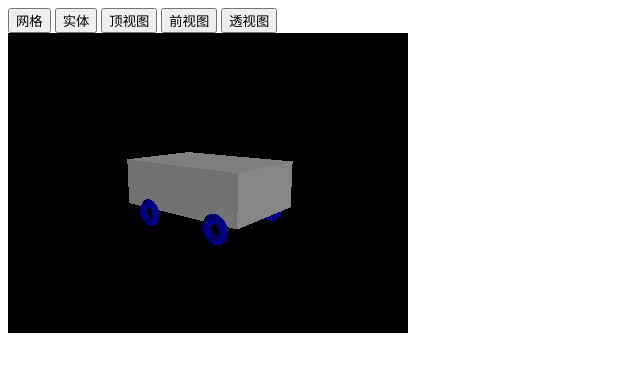
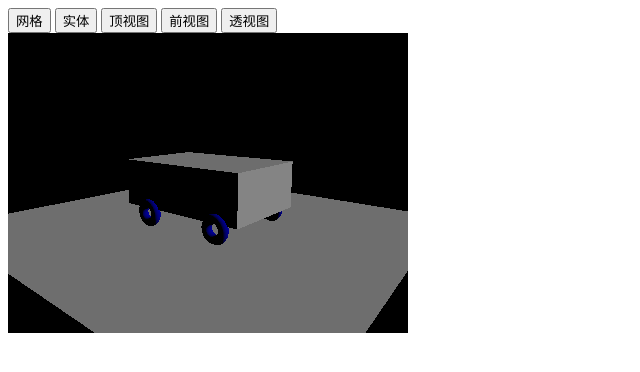
Before and after one commit to Woosa-zeng/threejsdemo, a website: page src/index.html in a window 1280 px wide. Shown: the whole page, without its empty margins (0-640 px from the left). Drawn offline with nearby package versions, Linux system fonts and the light colour scheme.

Commit message:
addlightsandshadow

```diff
--- a/src/index.html
+++ b/src/index.html
@@ -15,7 +15,7 @@
 <script>
 
 var scene, camera, renderer;
-var geometry, material, mesh;
+var geometry, material, mesh, plane;
 
 
 init();
@@ -48,12 +48,24 @@ function init() {
     camera = new THREE.PerspectiveCamera(45, 4/3, 1, 1000);
     //相机位置
     camera.position.set(-6, 1.5, 5);
-    // camera.position.set(0, 5, 0); 顶视
-    // camera.position.set(5, 0, 0); 侧视
+    // camera.position.set(0, 5, 0);
+    // camera.position.set(0, 0, 5);
+    // camera.position.set(5, 0, 0);
 
     //相机沿Z轴负方向观察会看不到物体,lookAt指定看着原点方向
     camera.lookAt(new THREE.Vector3(0, 0, 0));
-
+    //平面
+    plane = new THREE.Mesh(new THREE.PlaneGeometry(8,8),
+            new THREE.MeshLambertMaterial({
+                color: 0xffffff,
+                wireframe: false
+            })
+        );
+    plane.position.set(0, -0.889, 0);
+    // plane.rotation.x = Math.PI/2;
+    plane.rotation.x = -1.56;
+    plane.receiveShadow = true;
+    scene.add( plane );
     // box尺寸
     geometry = new THREE.BoxGeometry( 2, 1, 3 );
     // box颜色和显示方式
@@ -75,12 +87,24 @@ function init() {
     scene.add(t1,t2,t3,t4 );
     //设置环境光
     var light1 = new THREE.DirectionalLight();
-    light1.position.set(0,8,9);
-    var light2 = new THREE.DirectionalLight();
-    light2.position.set(-5,-8,0);
-    scene.add(light1,light2);
+    light1.position.set(2,2,3);
+    // var light2 = new THREE.DirectionalLight();
+    // light2.position.set(0,-8,9);
+    light1.castShadow = true;
+    light1.shadowCameraNear = 2;
+    light1.shadowCameraFar = 10;
+    light1.shadowCameraFov = 30;
+    light1.shadowCameraVisible = true;
+
+    light1.shadowMapWidth = 1024;
+    light1.shadowMapHeight = 1024;
+    light1.shadowDarkness = 0.3;
+    scene.add(light1);
+
 
     renderer = new THREE.WebGLRenderer();
+    renderer.shadowMapEnabled = true;
+
     renderer.setSize( 400, 300);
 
     document.body.appendChild( renderer.domElement );
@@ -89,13 +113,14 @@ function init() {
 function Torus(){
     // 圆环面 THREE.TorusGeometry(radius, tube, radialSegments, tubularSegments, arc)
     // radius是圆环半径；tube是管道半径；radialSegments与tubularSegments分别是两个分段数，arc是圆环面的弧度，缺省值为Math.PI * 2
-    var torus = new THREE.Mesh(new THREE.TorusGeometry(0.2,0.1,4,16),
+    var torus = new THREE.Mesh(new THREE.TorusGeometry(0.2,0.1,8,16),
             new THREE.MeshLambertMaterial({
                 color: 0x0000ff,
                 wireframe: false
             })
         );
     torus.rotation.y = Math.PI/2;
+    torus.castShadow = true;
     return torus;
 }
 
```
Also changed, not shown: README.md, dist/index.html.
